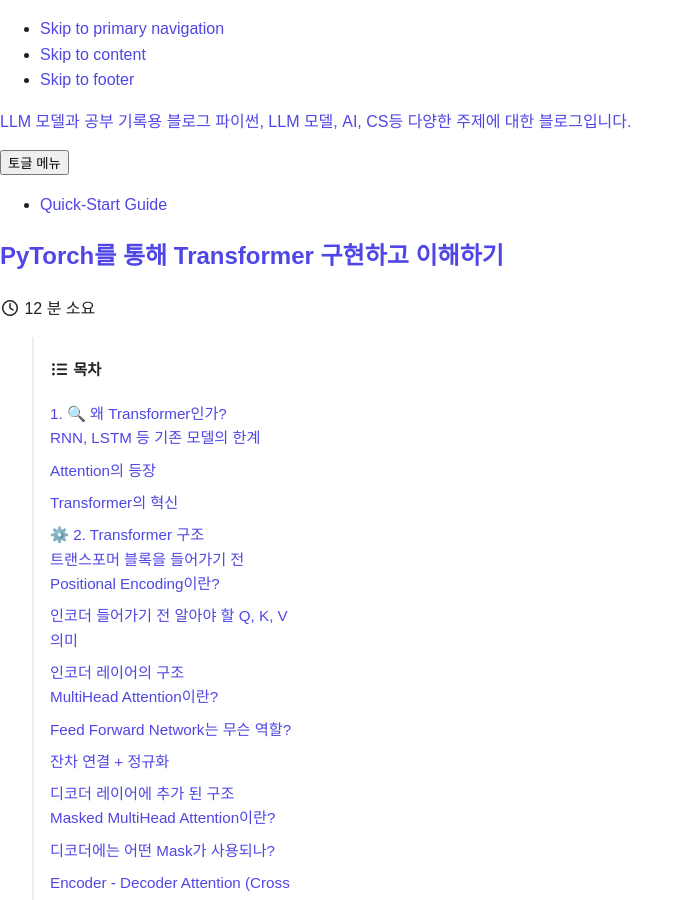
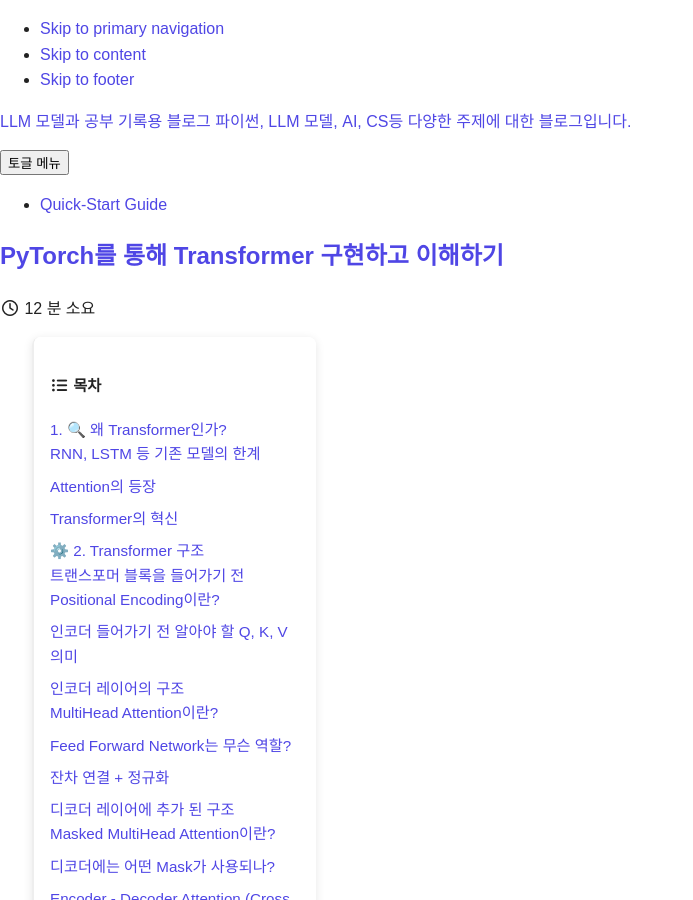
Before and after one commit to ZzangGeun/ZzangGeun.github.io, a Jekyll site: the page built from _posts/2025-06-06-PyTorch를 통해 Transformer 구현하고 이해하기/2025-06-06-PyTorch를 통해 Transformer 구현하고 이해하기.md, in a window 1280 px wide and 900 px high. Shown: the whole window, without its empty margins (0-693 px from the left). Built offline with Jekyll 4.4.1, drawn with Linux system fonts in a browser that asks for light colours; cached includes are drawn as plain includes.

Commit message:
ㅇㅇㅇ

```diff
--- a/assets/css/main.scss
+++ b/assets/css/main.scss
@@ -4,37 +4,94 @@
 @charset "utf-8";
 
 // ==============================
-// 1. Variables (선택: _sass/variables.scss에서 따로 관리 가능)
+// 1. CSS Variables for Theme Support
 // ==============================
 
-$primary-color: #4f46e5; // 인디고 느낌
+:root {
+  // Light theme colors
+  --bg-color: #ffffff;
+  --text-color: #222222;
+  --text-secondary: #666666;
+  --border-color: #eeeeee;
+  --primary-color: #4f46e5;
+  --primary-hover: #3730a3;
+  --card-bg: #ffffff;
+  --shadow: rgba(0, 0, 0, 0.1);
+  --toc-border: #eeeeee;
+}
+
+@media (prefers-color-scheme: dark) {
+  :root {
+    --bg-color: #1a1a1a;
+    --text-color: #e5e5e5;
+    --text-secondary: #a3a3a3;
+    --border-color: #404040;
+    --primary-color: #6366f1;
+    --primary-hover: #8b5cf6;
+    --card-bg: #262626;
+    --shadow: rgba(0, 0, 0, 0.3);
+    --toc-border: #404040;
+  }
+}
+
+[data-theme="dark"] {
+  --bg-color: #1a1a1a;
+  --text-color: #e5e5e5;
+  --text-secondary: #a3a3a3;
+  --border-color: #404040;
+  --primary-color: #6366f1;
+  --primary-hover: #8b5cf6;
+  --card-bg: #262626;
+  --shadow: rgba(0, 0, 0, 0.3);
+  --toc-border: #404040;
+}
+
+[data-theme="light"] {
+  --bg-color: #ffffff;
+  --text-color: #222222;
+  --text-secondary: #666666;
+  --border-color: #eeeeee;
+  --primary-color: #4f46e5;
+  --primary-hover: #3730a3;
+  --card-bg: #ffffff;
+  --shadow: rgba(0, 0, 0, 0.1);
+  --toc-border: #eeeeee;
+}
+
+// ==============================
+// 2. Legacy Variables
+// ==============================
+
 $font-base: 'Noto Sans KR', sans-serif;
 $toc-width: 250px;
 
 // ==============================
-// 2. Base Styles (기본 설정)
+// 3. Base Styles
 // ==============================
 
 body {
   font-family: $font-base;
   line-height: 1.6;
-  color: #222;
-  background-color: #fff;
+  color: var(--text-color);
+  background-color: var(--bg-color);
   margin: 0;
   padding: 0;
+  transition: background-color 0.3s ease, color 0.3s ease;
 }
 
 a {
-  color: $primary-color;
+  color: var(--primary-color);
   text-decoration: none;
+  transition: color 0.3s ease;
 
   &:hover {
+    color: var(--primary-hover);
     text-decoration: underline;
   }
 }
 
 // ==============================
-// 3. Layout
+// 4. Layout
 // ==============================
 
 .page-content {
@@ -49,6 +106,11 @@
 .main-content {
   flex: 1;
   min-width: 0;
+  background-color: var(--card-bg);
+  border-radius: 8px;
+  padding: 2rem;
+  box-shadow: 0 2px 10px var(--shadow);
+  transition: background-color 0.3s ease, box-shadow 0.3s ease;
 }
 
 .toc {
@@ -58,15 +120,21 @@
   top: 100px;
   max-height: calc(100vh - 120px);
   overflow-y: auto;
-  border-left: 2px solid #eee;
+  border-left: 2px solid var(--toc-border);
   padding-left: 1rem;
   font-size: 0.95rem;
+  background-color: var(--card-bg);
+  border-radius: 8px;
+  padding: 1rem;
+  box-shadow: 0 2px 10px var(--shadow);
+  transition: all 0.3s ease;
 }
 
 .toc h2 {
   font-size: 1rem;
   font-weight: bold;
   margin-bottom: 1rem;
+  color: var(--text-color);
 }
 
 .toc ul {
@@ -79,12 +147,43 @@
 }
 
 // ==============================
-// 4. Syntax Highlighting (옵션)
+// 5. Theme Toggle Button (optional)
 // ==============================
-// @import "syntax-highlighting"; // 필요시 추가
+
+.theme-toggle {
+  position: fixed;
+  top: 20px;
+  right: 20px;
+  background: var(--primary-color);
+  color: var(--bg-color);
+  border: none;
+  border-radius: 50%;
+  width: 50px;
+  height: 50px;
+  cursor: pointer;
+  font-size: 1.2rem;
+  transition: all 0.3s ease;
+  z-index: 1000;
+
+  &:hover {
+    background: var(--primary-hover);
+    transform: scale(1.1);
+  }
+}
 
 // ==============================
-// 5. Media Queries
+// 6. Code Blocks Dark Theme
+// ==============================
+
+pre, code {
+  background-color: var(--card-bg);
+  color: var(--text-color);
+  border: 1px solid var(--border-color);
+  transition: all 0.3s ease;
+}
+
+// ==============================
+// 7. Media Queries
 // ==============================
 
 @media (max-width: 768px) {
```
